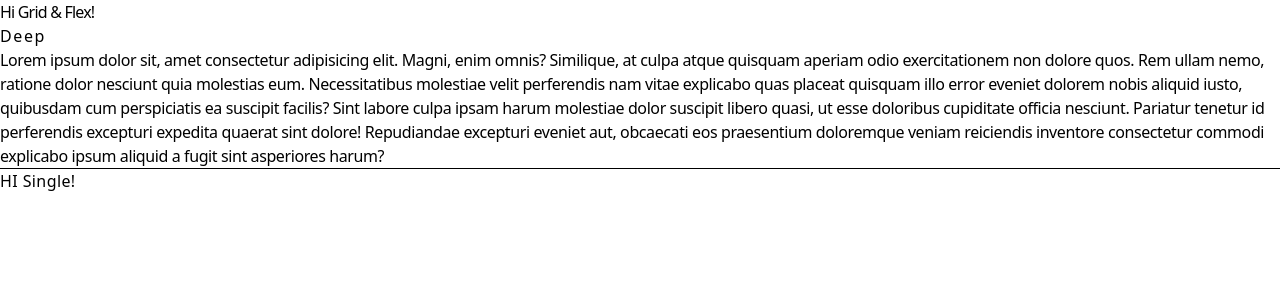
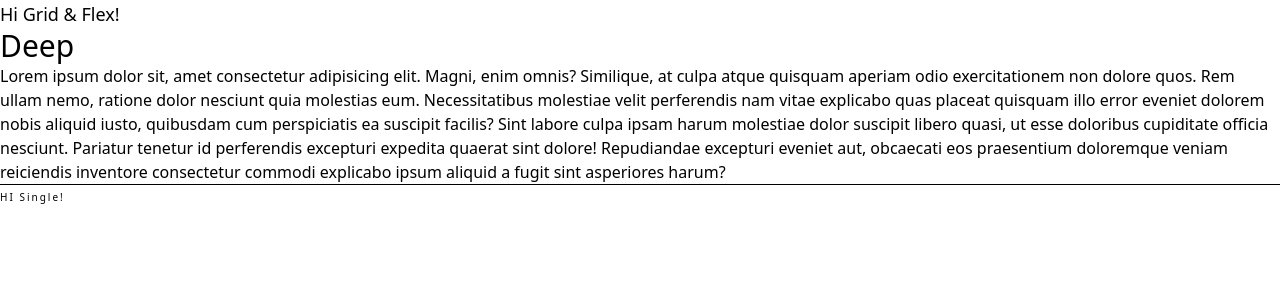
Before and after one commit to DeepHiwase/core-concepts-frontend, a React (Vite) app: page / in a window 1280 px wide. Shown: the top 300 px of the page. Built offline with nearby package versions, Linux system fonts and the light colour scheme.

Commit message:
font-size,text-<>

```diff
--- a/src/App.jsx
+++ b/src/App.jsx
@@ -3,18 +3,18 @@ import "./App.css";
 const App = () => {
   return (
     <>
-      <span className="tracking-normal sm:tracking-tight md:tracking-tighter">
+      <span className="text-xs sm:text-sm md:text-base lg:text-lg">
         Hi Grid & Flex!
       </span>
       <div>
         <a
           href="https://x.com"
-          className="tracking-wide sm:tracking-wider md:tracking-widest"
+          className="text-xl sm:text-2xl md:text-3xl"
         >
           Deep
         </a>
       </div>
-      <p className="-tracking-normal sm:-tracking-tight md:-tracking-tighter lg:-tracking-wide">
+      <p className="">
         Lorem ipsum dolor sit, amet consectetur adipisicing elit. Magni, enim
         omnis? Similique, at culpa atque quisquam aperiam odio exercitationem
         non dolore quos. Rem ullam nemo, ratione dolor nesciunt quia molestias
@@ -29,7 +29,7 @@ const App = () => {
         harum?
       </p>
       <hr />
-      <div className="tracking-2">HI Single!</div>
+      <div className="text-tiny">HI Single!</div>
       {/* <div className="container">
         <div>1sabdbjiennnxjjiw</div>
         <div>1</div>
--- a/src/index.css
+++ b/src/index.css
@@ -3,10 +3,8 @@
 @theme {
   --color-regal-blue: #243c5a;
 
-  --tracking-1: 0em;
-  --tracking-2: 0.025em;
-  --tracking-3: 0.05em;
-  --tracking-4: 0.1em;
-
-  --tracking-tighest: -0.075em;
+  --text-tiny: 0.625rem;
+  --text-tiny--line-height: 1.5rem;
+  --text-tiny--letter-spacing: 0.125rem;
+  --text-tiny--font-weight: 500;
 }
```
